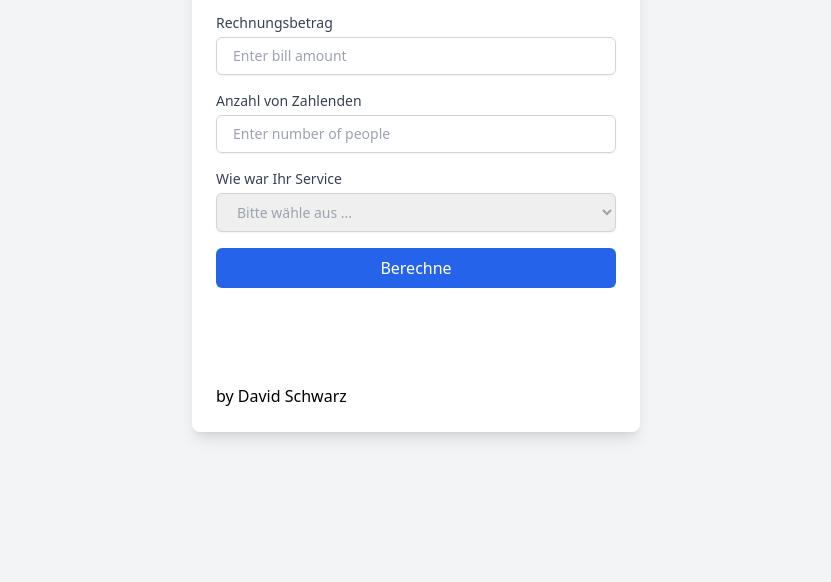
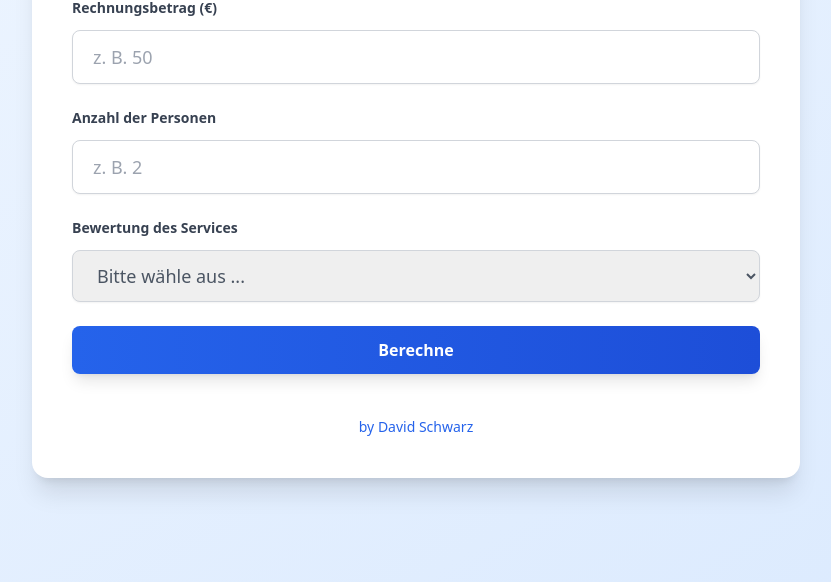
Before and after one commit to davidschwarz153/Trinkgeldrechner, a plain HTML site: page index.html in a window 1280 px wide. Shown: the part 218-800 px from the top of the page, without its empty margins (224-1055 px from the left). Drawn offline with nearby package versions, Linux system fonts and the light colour scheme; a script that the page names is missing.

Commit message:
prettier

```diff
--- a/index.html
+++ b/index.html
@@ -1,44 +1,84 @@
-
-
 <!DOCTYPE html>
 <html lang="en">
   <head>
-  <meta charset="UTF-8">
-  <meta name="viewport" content="width=device-width, initial-scale=1.0">
+    <meta charset="UTF-8" />
+    <meta name="viewport" content="width=device-width, initial-scale=1.0" />
     <title>Trinkgeldrechner</title>
     <script src="https://cdn.tailwindcss.com"></script>
     <script type="module" src="./sc.ts"></script>
   </head>
-<body class="bg-gray-100 flex items-center justify-center h-screen">
-  <div class="bg-white rounded-lg shadow-lg p-6 max-w-md w-full">
-    <h1 class="text-2xl font-bold text-gray-800 text-center mb-6">Trinkgeldrechner</h1>
-    <div class="mb-4">
-      <label for="bill" class="block text-sm font-medium text-gray-700">Rechnungsbetrag</label>
-      <input id="bill" type="number" placeholder="Enter bill amount"
-        class="cursor mt-1 block w-full px-4 py-2 border border-gray-300 rounded-md shadow-sm focus:ring-blue-500 focus:border-blue-500 sm:text-sm" />
+  <body
+    class="bg-gradient-to-br from-blue-50 to-blue-100 flex items-center justify-center min-h-screen p-4"
+  >
+    <div class="bg-white rounded-2xl shadow-xl p-10 max-w-3xl w-full">
+      <h1 class="text-4xl font-extrabold text-blue-700 text-center mb-8">
+        Trinkgeldrechner
+      </h1>
+
+      <form class="space-y-6">
+        <div>
+          <label for="bill" class="block text-sm font-semibold text-gray-700"
+            >Rechnungsbetrag (€)</label
+          >
+          <input
+            id="bill"
+            type="number"
+            placeholder="z. B. 50"
+            class="mt-3 block w-full px-5 py-3 border border-gray-300 rounded-lg shadow-sm focus:ring-blue-500 focus:border-blue-500 text-lg"
+          />
         </div>
-    <div class="mb-4">
-      <label for="ppl" class="block text-sm font-medium text-gray-700">Anzahl von Zahlenden</label>
-      <input id="ppl" type="number" placeholder="Enter number of people"
-        class=" cursor mt-1 block w-full px-4 py-2 border border-gray-300 rounded-md shadow-sm focus:ring-blue-500 focus:border-blue-500 sm:text-sm" />
+
+        <div>
+          <label for="ppl" class="block text-sm font-semibold text-gray-700"
+            >Anzahl der Personen</label
+          >
+          <input
+            id="ppl"
+            type="number"
+            placeholder="z. B. 2"
+            class="mt-3 block w-full px-5 py-3 border border-gray-300 rounded-lg shadow-sm focus:ring-blue-500 focus:border-blue-500 text-lg"
+          />
         </div>
-    <div class="mb-4">
-        <label for="service" class="block text-sm font-medium text-gray-700">Wie war Ihr Service</label>
-        <select class="mt-1 block w-full px-4 py-2 border border-gray-300 rounded-md shadow-sm focus:ring-blue-500 focus:border-blue-500 sm:text-sm text-gray-400" name="servic" id="service">
-            <option value="1">Bitte wähle aus ...</option>
-            <option value="2">Schlechter Service</option>
+
+        <div>
+          <label for="service" class="block text-sm font-semibold text-gray-700"
+            >Bewertung des Services</label
+          >
+          <select
+            id="service"
+            class="mt-3 block w-full px-5 py-3 border border-gray-300 rounded-lg shadow-sm focus:ring-blue-500 focus:border-blue-500 text-lg text-gray-600"
+          >
+            <option value="1" disabled selected>Bitte wähle aus ...</option>
+            <option value="5">Schlechter Service</option>
             <option value="10">Mittlerer Service</option>
-            <option value="20">Super Service</option>
+            <option value="20">Ausgezeichneter Service</option>
           </select>
         </div>
-    <button class="btn-click w-full bg-blue-600 text-white py-2 px-4 rounded-md hover:bg-blue-700 focus:outline-none focus:ring-2 focus:ring-blue-500 focus:ring-offset-2">
+
+        <button
+          type="button"
+          class="btn-click w-full bg-gradient-to-r from-blue-600 to-blue-700 text-white py-3 px-6 rounded-lg font-bold shadow-lg hover:from-blue-700 hover:to-blue-800 focus:outline-none focus:ring-4 focus:ring-blue-400 focus:ring-offset-2"
+        >
           Berechne
         </button>
-    <div class="sumBill flex flex-col mt-6 text-lg font-semibold text-gray-800 text-center"></div>
-    <div class="sumTip flex flex-col mt-6 text-lg font-semibold text-gray-800 text-center"></div>
-    <div class="sum flex flex-col mt-6 mb-6 text-lg font-semibold text-gray-800 text-center"></div>
-    <a class="cursor" href="https://github.com/davidschwarz153/Trinkgeldrechner.git" target="_blank">by David Schwarz</a>
+      </form>
+
+      <div class="mt-8 space-y-4">
+        <div
+          class="sumBill text-lg font-medium text-gray-800 text-center"
+        ></div>
+        <div class="sumTip text-lg font-medium text-gray-800 text-center"></div>
+        <div class="sum text-2xl font-bold text-blue-700 text-center"></div>
       </div>
 
+      <footer class="text-center mt-10">
+        <a
+          href="https://github.com/davidschwarz153/Trinkgeldrechner.git"
+          target="_blank"
+          class="text-blue-600 hover:underline text-sm"
+          >by David Schwarz</a
+        >
+      </footer>
+    </div>
   </body>
 </html>
```
Also changed, not shown: 1 other file. Lines whose indentation alone changed are shown as unchanged.
